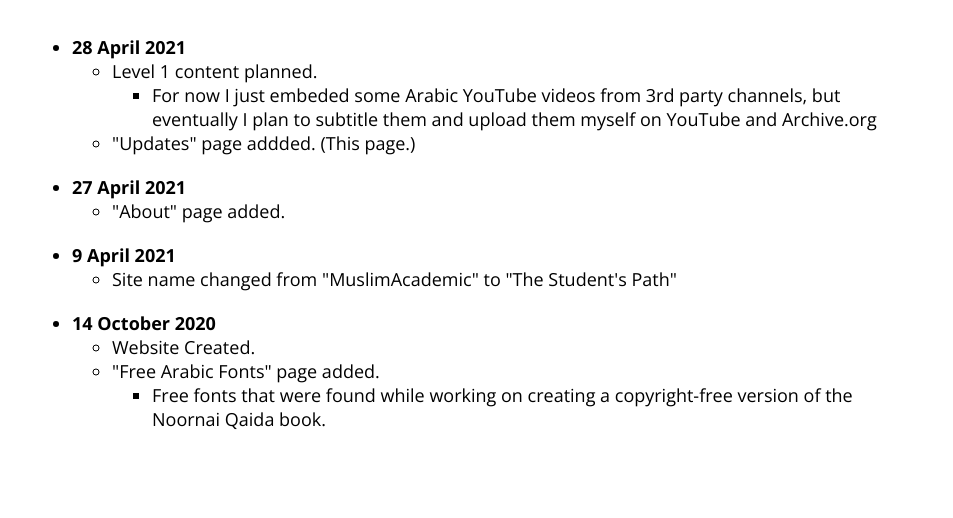
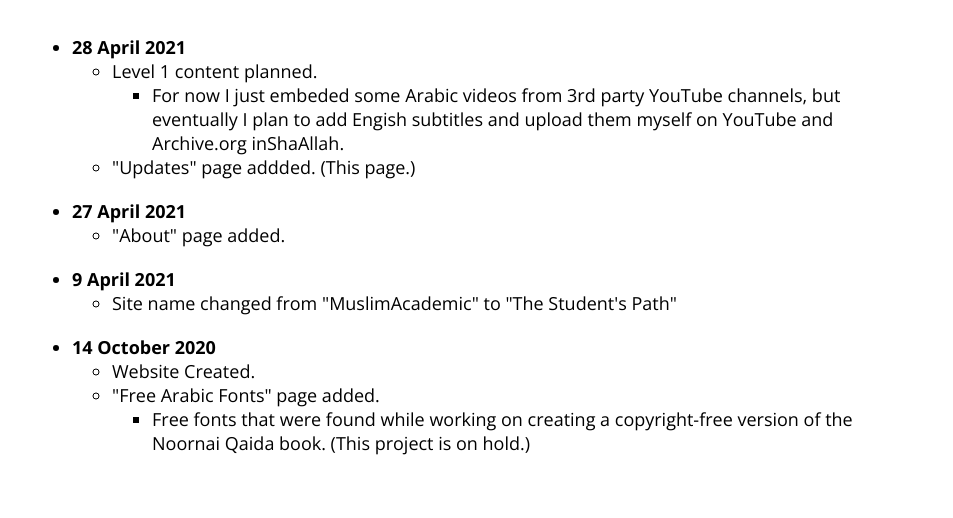
Before and after one commit to StudentsPath/StudentsPath.github.io, a plain HTML site: page updates.html in a window 1280 px wide. Shown: the part 282-800 px from the top of the page, without its empty margins (163-1116 px from the left). Drawn offline with nearby package versions, Linux system fonts and the light colour scheme.

Commit message:
Update updates.html

```diff
--- a/updates.html
+++ b/updates.html
@@ -44,7 +44,7 @@
              <ul>
                <li>Level 1 content planned.
                   <ul>
-                    <li>For now I just embeded some Arabic YouTube videos from 3rd party channels, but eventually I plan to subtitle them and upload them myself on YouTube and Archive.org</li>
+                    <li>For now I just embeded some Arabic videos from 3rd party YouTube channels, but eventually I plan to add Engish subtitles and upload them myself on YouTube and Archive.org inShaAllah.</li>
                   </ul>
                </li>
                <li>"Updates" page addded. (This page.)</li>
@@ -68,7 +68,7 @@
                <li>Website Created.</li>
                <li>"Free Arabic Fonts" page added.
                   <ul>
-                     <li>Free fonts that were found while working on creating a copyright-free version of the Noornai Qaida book.</li>
+                     <li>Free fonts that were found while working on creating a copyright-free version of the Noornai Qaida book. (This project is on hold.)</li>
                   </ul>
                </li>
             </ul>
```
